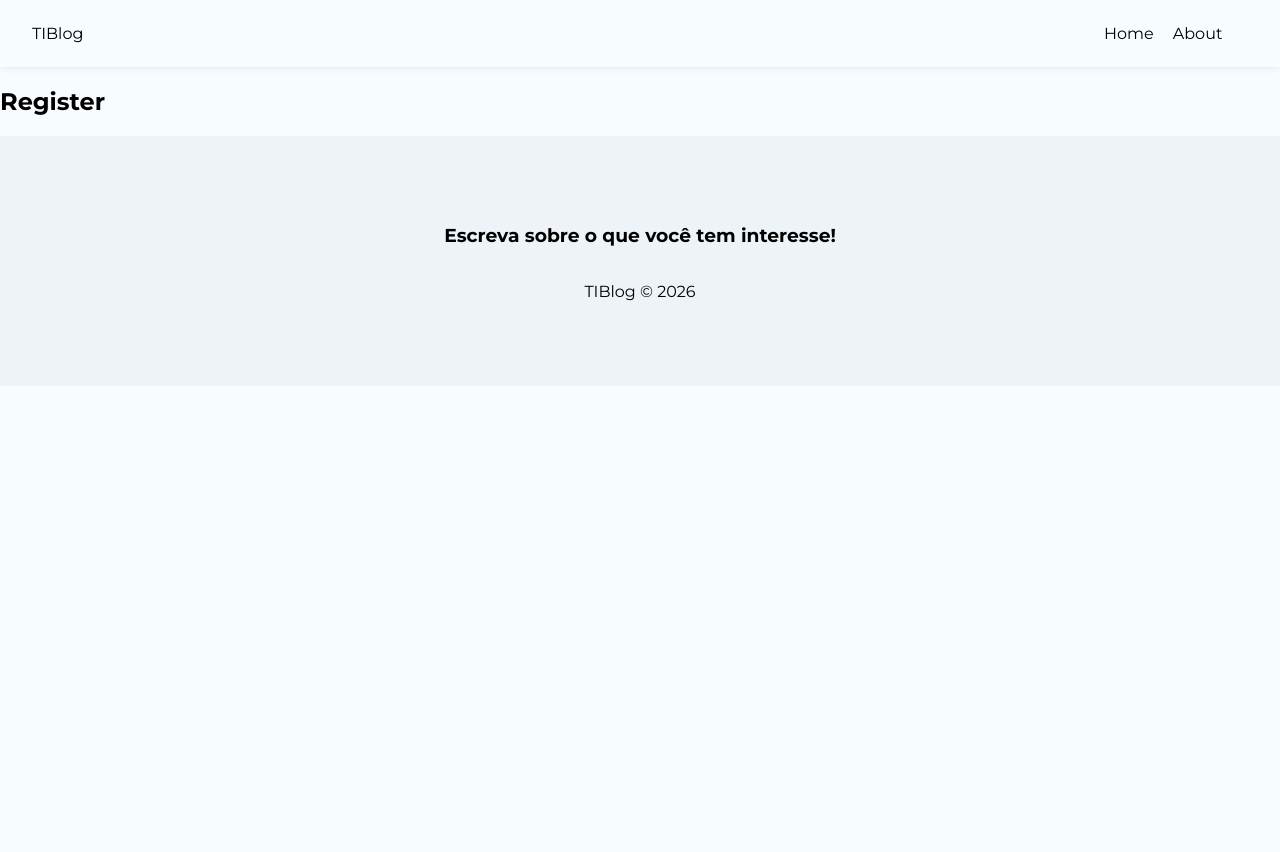
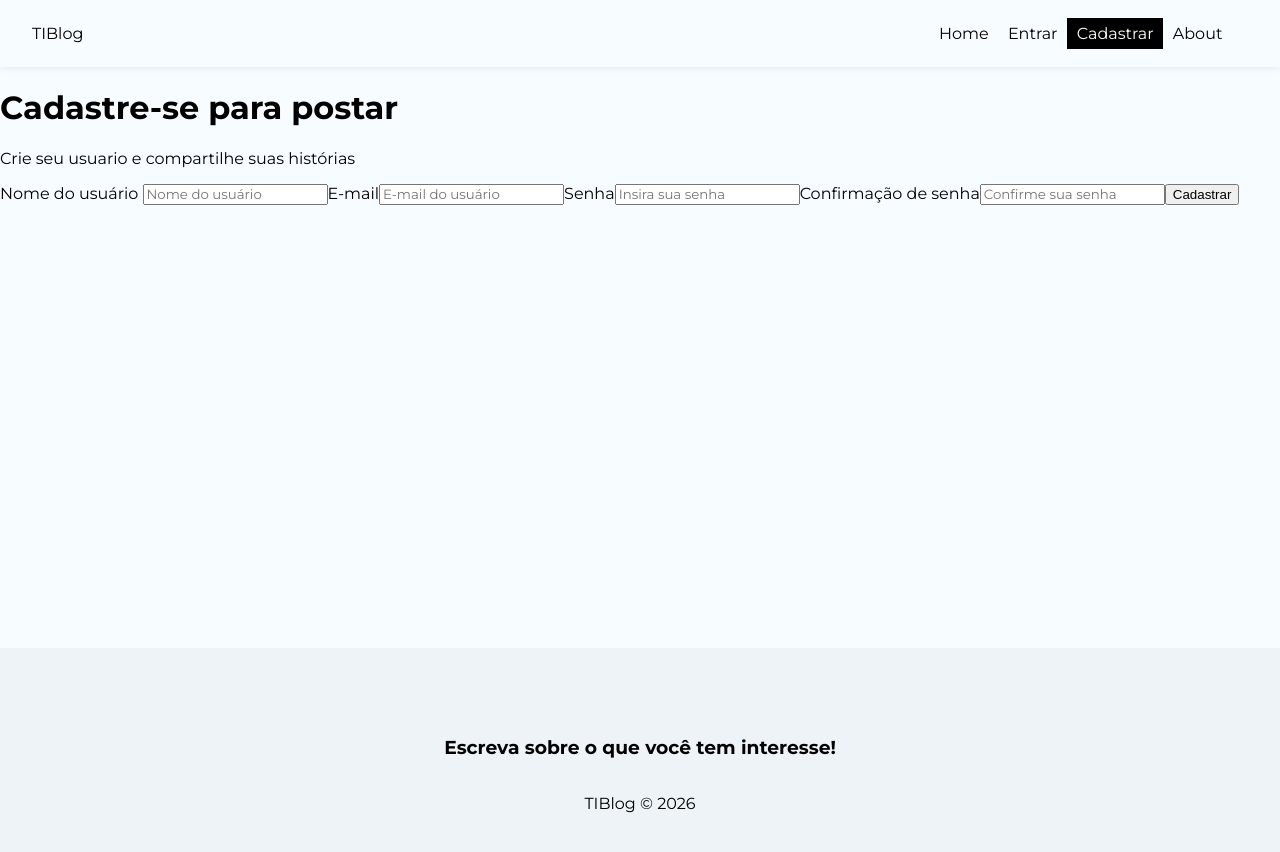
Before and after one commit to Atila12/Sabios, a React (Create React App) app: page /register in a window 1280 px wide. Shown: the top 852 px of the page. Before the commit the page ends 800 px from the top, so only its background shows below. Built offline with nearby package versions, Linux system fonts and the light colour scheme.

Commit message:
atualização 1

```diff
--- a/src/App.css
+++ b/src/App.css
@@ -1,4 +1,5 @@
-.containe {
+.container {
+  height: 100%;
   min-height: 60vh;
   margin-bottom: 5em;
 }
--- a/src/App.jsx
+++ b/src/App.jsx
@@ -7,6 +7,7 @@
 import About from './pages/About/About';
 import Login from './pages/Login/Login';
 import Register from './pages/Register/Register';
+
 
 function App() {
   return (
--- a/src/components/Navbar.jsx
+++ b/src/components/Navbar.jsx
@@ -1,12 +1,11 @@
+// Navbar.jsx (ajustado)
 import { Link, NavLink } from "react-router-dom";
 import styles from "./Navbar.module.css";
-
-const cx = (...classes) => classes.filter(Boolean).join(" ");
 
 export default function Navbar() {
   return (
     <nav className={styles.navbar} aria-label="Navegação principal">
-            {/* Brand como Link (não precisa de estado ativo) */}
+      {/* Brand */}
       <Link to="/" className={styles.brand}>
         TI<span>Blog</span>
       </Link>
@@ -16,16 +15,31 @@
           <NavLink
             to="/"
             end
-                        className={({ isActive }) => cx(styles.link, isActive && styles.active)}
+            className={({ isActive }) => (isActive ? styles.active : "")}
           >
             Home
           </NavLink>
         </li>
-
         <li>
           <NavLink
-                        to="/About"  // use minúsculas se sua rota estiver definida assim
-                        className={({ isActive }) => cx(styles.link, isActive && styles.active)}
+            to="/entrar"
+            className={({ isActive }) => (isActive ? styles.active : "")}
+          >
+            Entrar
+          </NavLink>
+        </li>
+        <li>
+          <NavLink
+            to="/register"
+            className={({ isActive }) => (isActive ? styles.active : "")}
+          >
+            Cadastrar
+          </NavLink>
+        </li>
+        <li>
+          <NavLink
+            to="/about"
+            className={({ isActive }) => (isActive ? styles.active : "")}
           >
             About
           </NavLink>
--- a/src/pages/Register/Register.jsx
+++ b/src/pages/Register/Register.jsx
@@ -1,9 +1,51 @@
 import styles from "./register.module.css"
+
+import {useState, useEffect} from "react"
 
 const Register = () => {
     return (
         <div>
-            <h2>Register</h2>
+            <h1>Cadastre-se para postar</h1>
+            <p>Crie seu usuario e compartilhe suas histórias</p>
+            <form>
+                <label>
+                    <span>Nome do usuário </span>
+                        <input
+                        type="text"
+                        name="displayname"
+                        required
+                        placeholder="Nome do usuário"
+                        />
+                </label>
+                <label>
+                    <span>E-mail</span>
+                        <input
+                        type="email"
+                        name="email"
+                        required
+                        placeholder="E-mail do usuário"
+                        />
+                </label>
+                <label>
+                    <span>Senha</span>
+                        <input
+                        type="password"
+                        name="confirmpassword"
+                        required
+                        placeholder="Insira sua senha"
+                        />
+                </label>
+                <label>
+                    <span>Confirmação de senha</span>
+                        <input
+                        type="password"
+                        name="password"
+                        required
+                        placeholder="Confirme sua senha"
+                        />
+                </label>
+                <button className="btn">Cadastrar</button>
+            </form>
         </div>
     )
 }
--- a/src/pages/Register/register.module.css
+++ b/src/pages/Register/register.module.css
@@ -0,0 +1,7 @@
+.register{
+    text-align: center;
+}
+
+.register p {
+    color: #aaa;
+}
```
Lines whose indentation alone changed are shown as unchanged.
